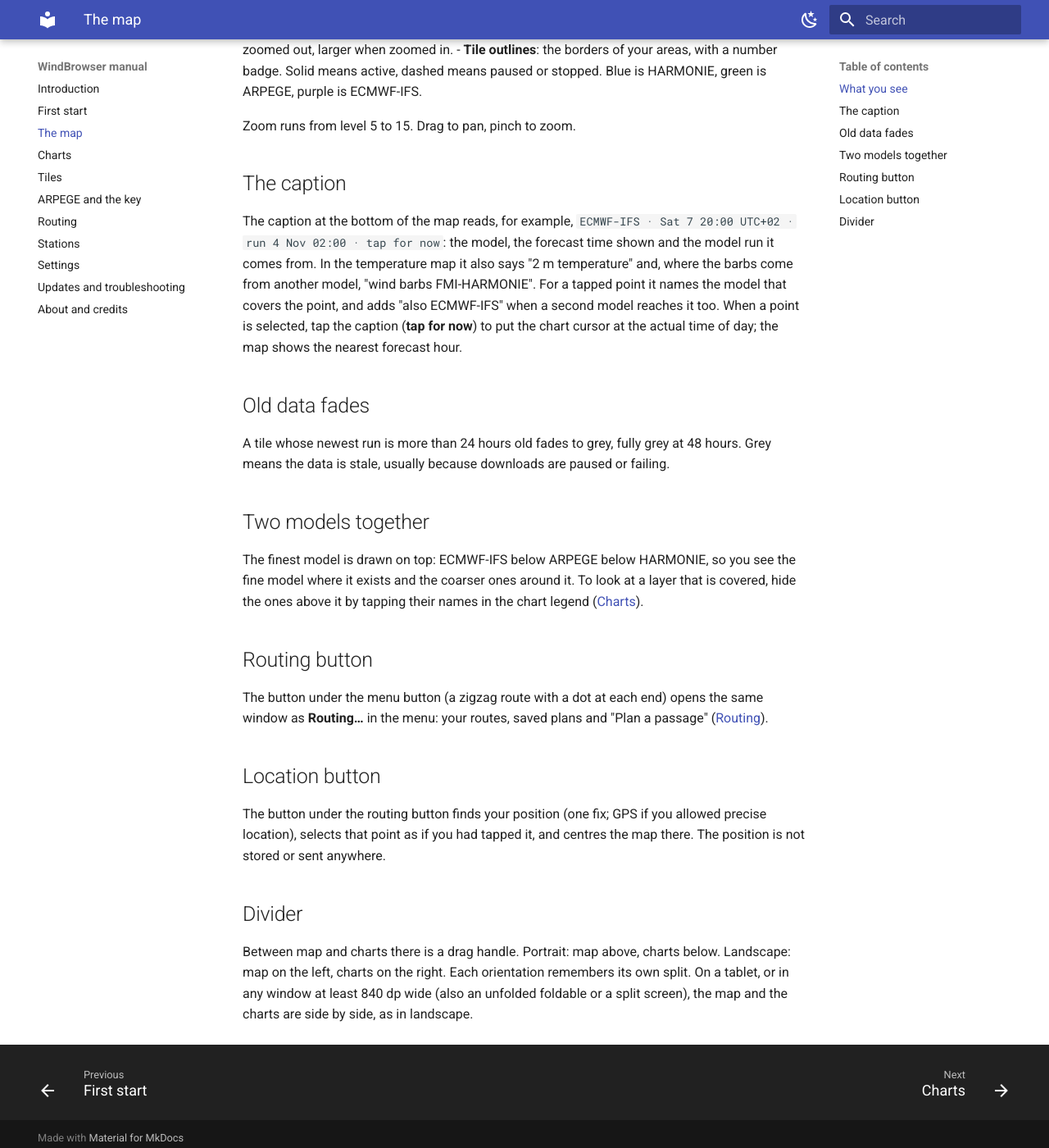
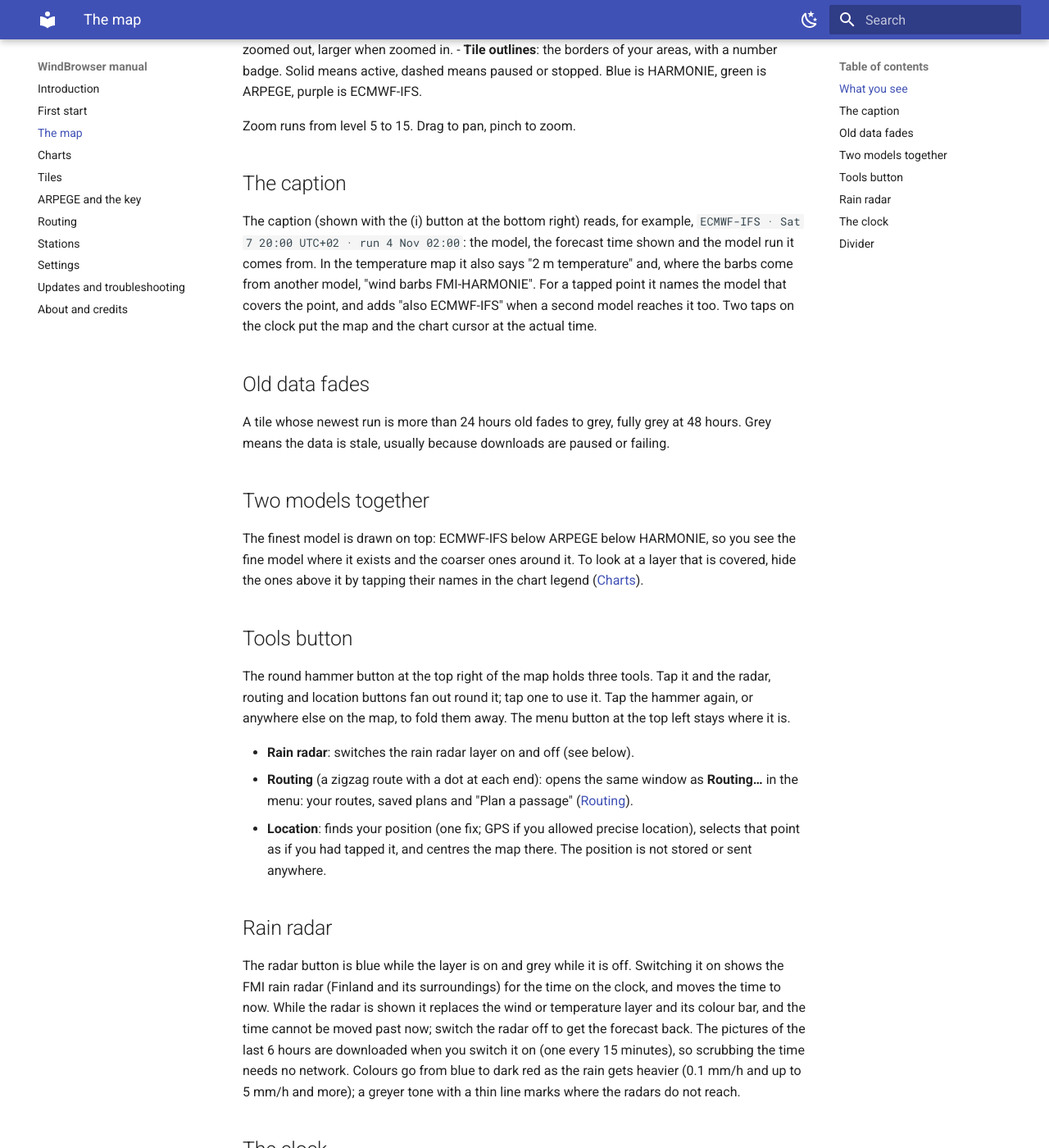
Before and after one commit to pclusius/windbrowser-docs, an MkDocs documentation site: the page built from docs/map.md, in a window 1280 px wide and 1400 px high, scrolled down 3737 px. Shown: the whole window at 82% size. Built offline with MkDocs 1.6.1 and Material for MkDocs 9.7.7, drawn with Linux system fonts in a browser that asks for light colours; some of the changed text lies outside the part shown.

Commit message:
Map page: tools button, rain radar, clock; routing and charts pages follow
Co-Authored-By: Claude Sonnet 5.5 <noreply@anthropic.com>

```diff
--- a/docs/map.md
+++ b/docs/map.md
@@ -18,7 +18,7 @@ Zoom runs from level 5 to 15. Drag to pan, pinch to zoom.
 
 ## The caption
 
-The caption at the bottom of the map reads, for example, `ECMWF-IFS · Sat 7 20:00 UTC+02 · run 4 Nov 02:00 · tap for now`: the model, the forecast time shown and the model run it comes from. In the temperature map it also says "2 m temperature" and, where the barbs come from another model, "wind barbs FMI-HARMONIE". For a tapped point it names the model that covers the point, and adds "also ECMWF-IFS" when a second model reaches it too. When a point is selected, tap the caption (**tap for now**) to put the chart cursor at the actual time of day; the map shows the nearest forecast hour.
+The caption (shown with the (i) button at the bottom right) reads, for example, `ECMWF-IFS · Sat 7 20:00 UTC+02 · run 4 Nov 02:00 `: the model, the forecast time shown and the model run it comes from. In the temperature map it also says "2 m temperature" and, where the barbs come from another model, "wind barbs FMI-HARMONIE". For a tapped point it names the model that covers the point, and adds "also ECMWF-IFS" when a second model reaches it too. Two taps on the clock put the map and the chart cursor at the actual time.
 
 ## Old data fades
 
@@ -28,13 +28,27 @@ A tile whose newest run is more than 24 hours old fades to grey, fully grey at 4
 
 The finest model is drawn on top: ECMWF-IFS below ARPEGE below HARMONIE, so you see the fine model where it exists and the coarser ones around it. To look at a layer that is covered, hide the ones above it by tapping their names in the chart legend ([Charts](charts.md)).
 
-## Routing button
+## Tools button
 
-The button under the menu button (a zigzag route with a dot at each end) opens the same window as **Routing…** in the menu: your routes, saved plans and "Plan a passage" ([Routing](routing.md)).
+The round hammer button at the top right of the map holds three tools. Tap it and the radar, routing and location buttons fan out round it; tap one to use it. Tap the hammer again, or anywhere else on the map, to fold them away. The menu button at the top left stays where it is.
 
-## Location button
+- **Rain radar**: switches the rain radar layer on and off (see below).
+- **Routing** (a zigzag route with a dot at each end): opens the same window as **Routing…** in the menu: your routes, saved plans and "Plan a passage" ([Routing](routing.md)).
+- **Location**: finds your position (one fix; GPS if you allowed precise location), selects that point as if you had tapped it, and centres the map there. The position is not stored or sent anywhere.
 
-The button under the routing button finds your position (one fix; GPS if you allowed precise location), selects that point as if you had tapped it, and centres the map there. The position is not stored or sent anywhere.
+## Rain radar
+
+The radar button is blue while the layer is on and grey while it is off. Switching it on shows the FMI rain radar (Finland and its surroundings) for the time on the clock, and moves the time to now. While the radar is shown it replaces the wind or temperature layer and its colour bar, and the time cannot be moved past now; switch the radar off to get the forecast back. The pictures of the last 6 hours are downloaded when you switch it on (one every 15 minutes), so scrubbing the time needs no network. Colours go from blue to dark red as the rain gets heavier (0.1 mm/h and up to 5 mm/h and more); a greyer tone with a thin line marks where the radars do not reach.
+
+## The clock
+
+The bar at the bottom of the map shows the time of the map and the charts, which are always the same. The time is yellow when it is more than a minute from now.
+
+- The arrow at each end runs the time forward or back by itself (a quarter of an hour every quarter second); the running arrow becomes a pause sign. Press the other arrow to turn the direction round.
+- **Double tap** the time to go to now.
+- **Press and hold** the time, then move right or left, to scrub; the bar leans a little the way you pull and springs back when you let go.
+
+The small (i) button in the bottom right corner shows the caption; it hides again when you tap the map or the charts.
 
 ## Divider
 
```
Also changed, not shown: docs/charts.md (+1 -1 lines), docs/routing.md (+1 -1 lines).
